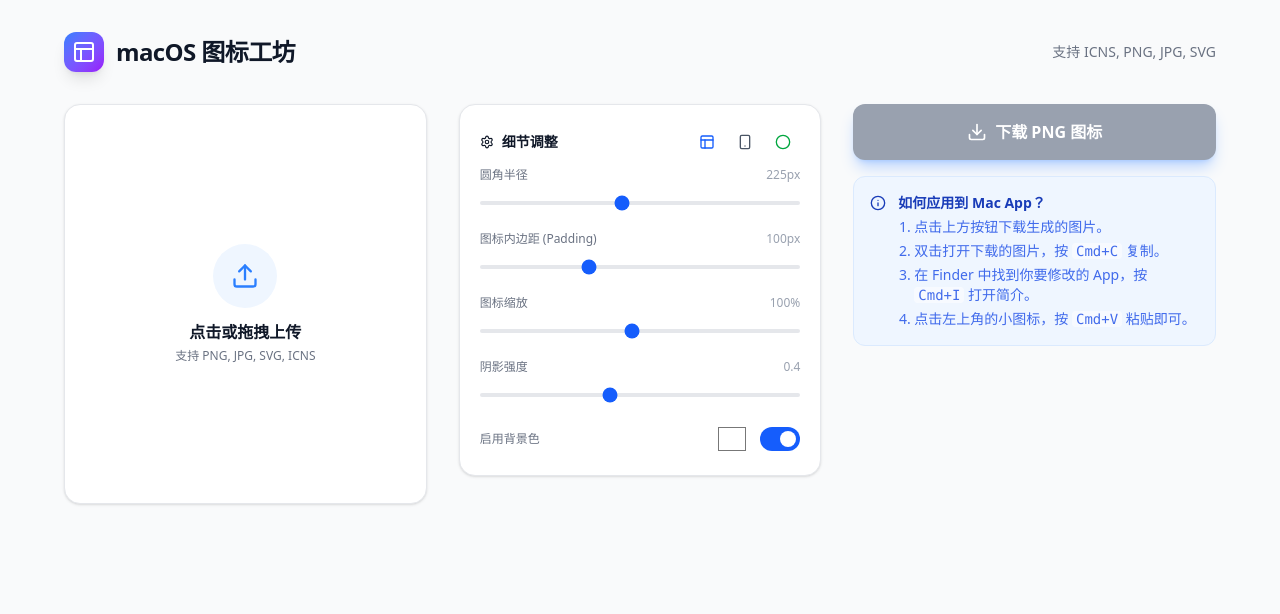
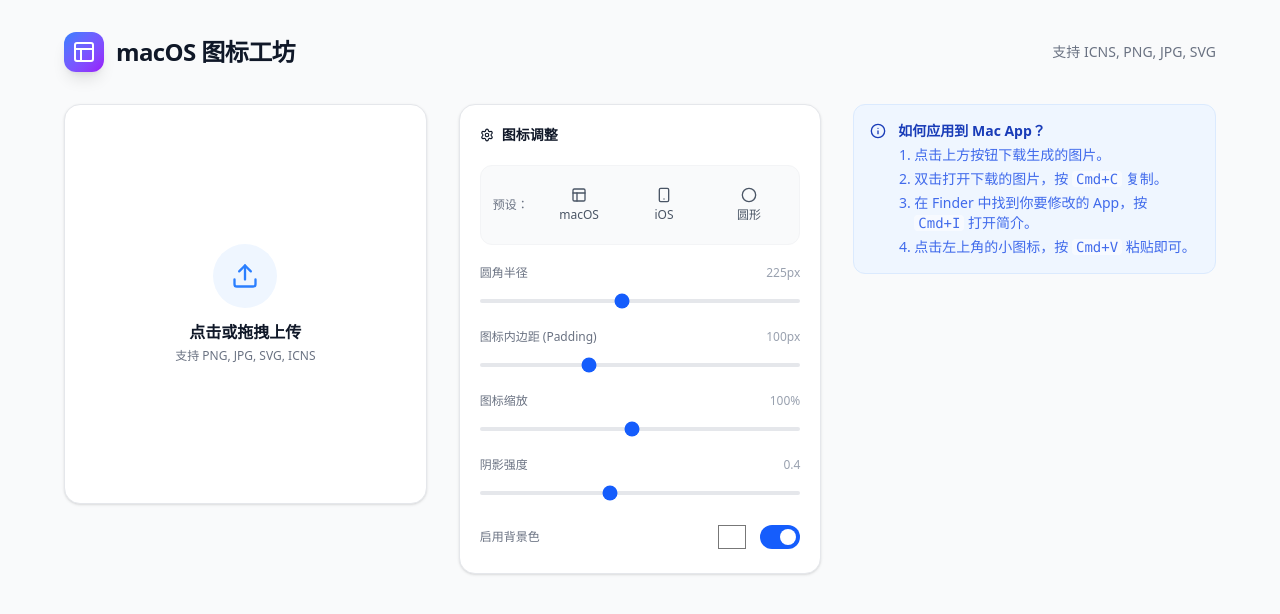
Before and after one commit to ethanchen/mac-icon-modifer, a React (Vite) app: page / in a window 1280 px wide. Shown: the top 614 px of the page. Built offline with nearby package versions, Linux system fonts and the light colour scheme.

Commit message:
feat: 细化ui

```diff
--- a/src/App.jsx
+++ b/src/App.jsx
@@ -264,7 +264,7 @@ const MacIconMaker = () => {
         {/* 第一块：图片区域 */}
         <div className="flex flex-col">
           <div
-            className={`bg-white rounded-2xl shadow-sm border transition-all relative min-h-[400px] flex items-center justify-center p-6 overflow-hidden ${
+            className={`bg-white rounded-2xl shadow-sm border transition-all relative min-h-[400px] flex flex-col p-6 overflow-hidden ${
               image
                 ? 'border-gray-200'
                 : `hover:border-blue-400 group ${error ? 'border-red-300 bg-red-50' : 'border-gray-200'} cursor-pointer`
@@ -296,16 +296,31 @@ const MacIconMaker = () => {
             />
 
             {image ? (
-              /* 有图片时：显示预览画布和右上角上传按钮 */
-              <div className="relative w-full h-full flex items-center justify-center">
+              /* 有图片时：显示预览画布 */
+              <div className="relative w-full flex-1 flex items-center justify-center mb-4">
                 <canvas
                   ref={canvasRef}
                   width={CANVAS_SIZE}
                   height={CANVAS_SIZE}
                   className="max-w-full max-h-full w-auto h-auto object-contain"
-                  style={{ maxWidth: '100%', maxHeight: 'calc(100% - 3rem)' }}
+                  style={{ maxWidth: '100%', maxHeight: '100%' }}
                 />
-                {/* 右上角上传按钮 */}
+              </div>
+            ) : (
+              /* 无图片时：显示上传提示 */
+              <div className="text-center w-full flex-1 flex flex-col items-center justify-center">
+                <div className={`w-16 h-16 rounded-full flex items-center justify-center mx-auto mb-3 group-hover:scale-110 transition-transform ${error ? 'bg-red-100 text-red-500' : 'bg-blue-50 text-blue-500'}`}>
+                  {error ? <AlertCircle size={28} /> : <Upload size={28} />}
+                </div>
+                <h3 className="font-semibold text-gray-900">点击或拖拽上传</h3>
+                <p className="text-xs text-gray-500 mt-1">支持 PNG, JPG, SVG, ICNS</p>
+                {error && <p className="text-xs text-red-500 mt-2 font-medium">{error}</p>}
+              </div>
+            )}
+
+            {/* 底部按钮区域 */}
+            {image && (
+              <div className="flex gap-2 mt-auto">
                 <button
                   onClick={(e) => {
                     e.stopPropagation();
@@ -323,21 +338,21 @@ const MacIconMaker = () => {
                       processFile(file);
                     }
                   }}
-                  className="absolute top-2 right-2 w-10 h-10 bg-blue-600 hover:bg-blue-700 text-white rounded-full shadow-lg flex items-center justify-center transition-all hover:scale-110 active:scale-95 z-10"
-                  title="重新上传"
+                  className="flex items-center gap-1 px-3 py-2 bg-gray-600 hover:bg-gray-700 text-white rounded-lg shadow transition-all hover:scale-105 active:scale-95 text-sm flex-1"
                 >
-                  <Upload size={18} />
+                  <Upload size={14} />
+                  <span>重新上传</span>
                 </button>
-              </div>
-            ) : (
-              /* 无图片时：显示上传提示 */
-              <div className="text-center w-full">
-                <div className={`w-16 h-16 rounded-full flex items-center justify-center mx-auto mb-3 group-hover:scale-110 transition-transform ${error ? 'bg-red-100 text-red-500' : 'bg-blue-50 text-blue-500'}`}>
-                  {error ? <AlertCircle size={28} /> : <Upload size={28} />}
-                </div>
-                <h3 className="font-semibold text-gray-900">点击或拖拽上传</h3>
-                <p className="text-xs text-gray-500 mt-1">支持 PNG, JPG, SVG, ICNS</p>
-                {error && <p className="text-xs text-red-500 mt-2 font-medium">{error}</p>}
+                <button
+                  onClick={(e) => {
+                    e.stopPropagation();
+                    handleDownload();
+                  }}
+                  className="flex items-center gap-2 px-3 py-2 bg-blue-600 hover:bg-blue-700 text-white rounded-lg shadow-lg shadow-blue-500/30 transition-all hover:scale-105 active:scale-95 text-sm flex-1 font-semibold"
+                >
+                  <Download size={16} />
+                  <span>下载 PNG 图标</span>
+                </button>
               </div>
             )}
           </div>
@@ -346,33 +361,40 @@ const MacIconMaker = () => {
         {/* 第二块：调整区域 */}
         <div className="flex flex-col">
           <div className="bg-white p-5 rounded-2xl shadow-sm border border-gray-200 space-y-5">
-            <div className="flex items-center justify-between mb-2">
             <h3 className="text-sm font-semibold text-gray-900 flex items-center gap-2">
-                <Settings size={14} /> 细节调整
+              <Settings size={14} /> 图标调整
             </h3>
-              {/* 快速预设按钮 - 放在右上角 */}
-              <div className="flex items-center gap-1">
+
+            {/* 快速预设按钮 - 单独一行 */}
+            <div className="bg-gray-50 rounded-xl p-3 border border-gray-100">
+              <div className="flex items-center gap-3">
+                <span className="text-xs text-gray-500 whitespace-nowrap">预设：</span>
+                <div className="flex items-center gap-2 flex-1">
                   <button
                     onClick={(e) => { e.stopPropagation(); applyPreset('macos'); }}
-                  className="flex items-center justify-center p-2 rounded-lg hover:bg-gray-50 border border-transparent hover:border-gray-200 transition-colors"
+                    className="flex flex-col items-center justify-center p-2 rounded-lg hover:bg-white border border-transparent hover:border-gray-200 transition-colors flex-1"
                     title="macOS"
                   >
-                  <Layout className="text-blue-600" size={16} />
+                    <Layout className="text-gray-600 mb-1" size={16} />
+                    <span className="text-xs text-gray-600">macOS</span>
                   </button>
                   <button
                     onClick={(e) => { e.stopPropagation(); applyPreset('ios'); }}
-                  className="flex items-center justify-center p-2 rounded-lg hover:bg-gray-50 border border-transparent hover:border-gray-200 transition-colors"
+                    className="flex flex-col items-center justify-center p-2 rounded-lg hover:bg-white border border-transparent hover:border-gray-200 transition-colors flex-1"
                     title="iOS / 平铺"
                   >
-                  <Smartphone className="text-gray-600" size={16} />
+                    <Smartphone className="text-gray-600 mb-1" size={16} />
+                    <span className="text-xs text-gray-600">iOS</span>
                   </button>
                   <button
                     onClick={(e) => { e.stopPropagation(); applyPreset('circle'); }}
-                  className="flex items-center justify-center p-2 rounded-lg hover:bg-gray-50 border border-transparent hover:border-gray-200 transition-colors"
+                    className="flex flex-col items-center justify-center p-2 rounded-lg hover:bg-white border border-transparent hover:border-gray-200 transition-colors flex-1"
                     title="圆形"
                   >
-                  <Circle className="text-green-600" size={16} />
+                    <Circle className="text-gray-600 mb-1" size={16} />
+                    <span className="text-xs text-gray-600">圆形</span>
                   </button>
+                </div>
               </div>
             </div>
 
@@ -454,18 +476,9 @@ const MacIconMaker = () => {
           </div>
         </div>
 
-        {/* 第三块：下载说明区域 */}
+        {/* 第三块：说明区域 */}
         <div className="flex flex-col">
           <div className="w-full flex flex-col gap-4">
-             <button
-              onClick={handleDownload}
-              className={`flex items-center justify-center gap-2 w-full py-4 rounded-xl text-white font-semibold shadow-lg shadow-blue-500/30 transition-all hover:scale-[1.02] active:scale-95 ${image ? 'bg-blue-600 hover:bg-blue-700' : 'bg-gray-400 cursor-not-allowed'}`}
-              disabled={!image}
-            >
-              <Download size={20} />
-              下载 PNG 图标
-            </button>
-
             {/* 使用说明 */}
             <div className="w-full bg-blue-50 border border-blue-100 rounded-xl p-4 text-sm text-blue-800">
                 <div className="flex items-start gap-3">
```
Lines whose indentation alone changed are shown as unchanged.
